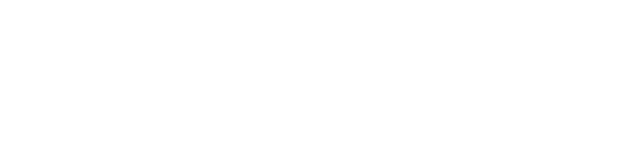
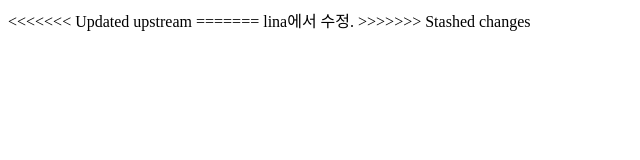
Before and after one commit to sunnylina/TIL, a plain HTML site: page index.html in a window 1280 px wide. Shown: the whole page, without its empty margins (0-640 px from the left). Drawn offline with Linux system fonts and the light colour scheme.

Commit message:
lina master hello

```diff
--- a/index.html
+++ b/index.html
@@ -7,6 +7,12 @@
     <title>주혜린</title>
 </head>
 <body>
+<<<<<<< Updated upstream
 
 </body>
 </html>
+=======
+    lina에서 수정.
+</body>
+</html>
+>>>>>>> Stashed changes
```
